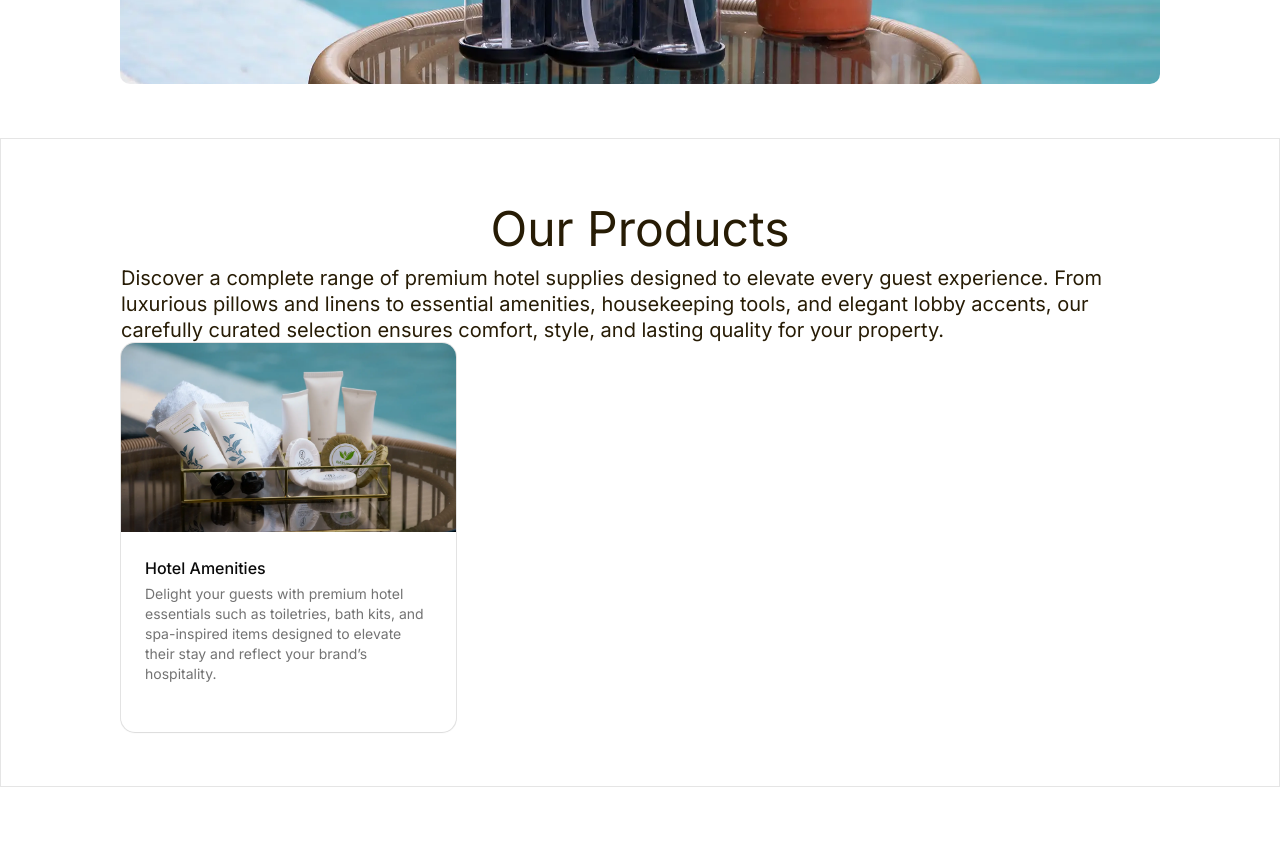
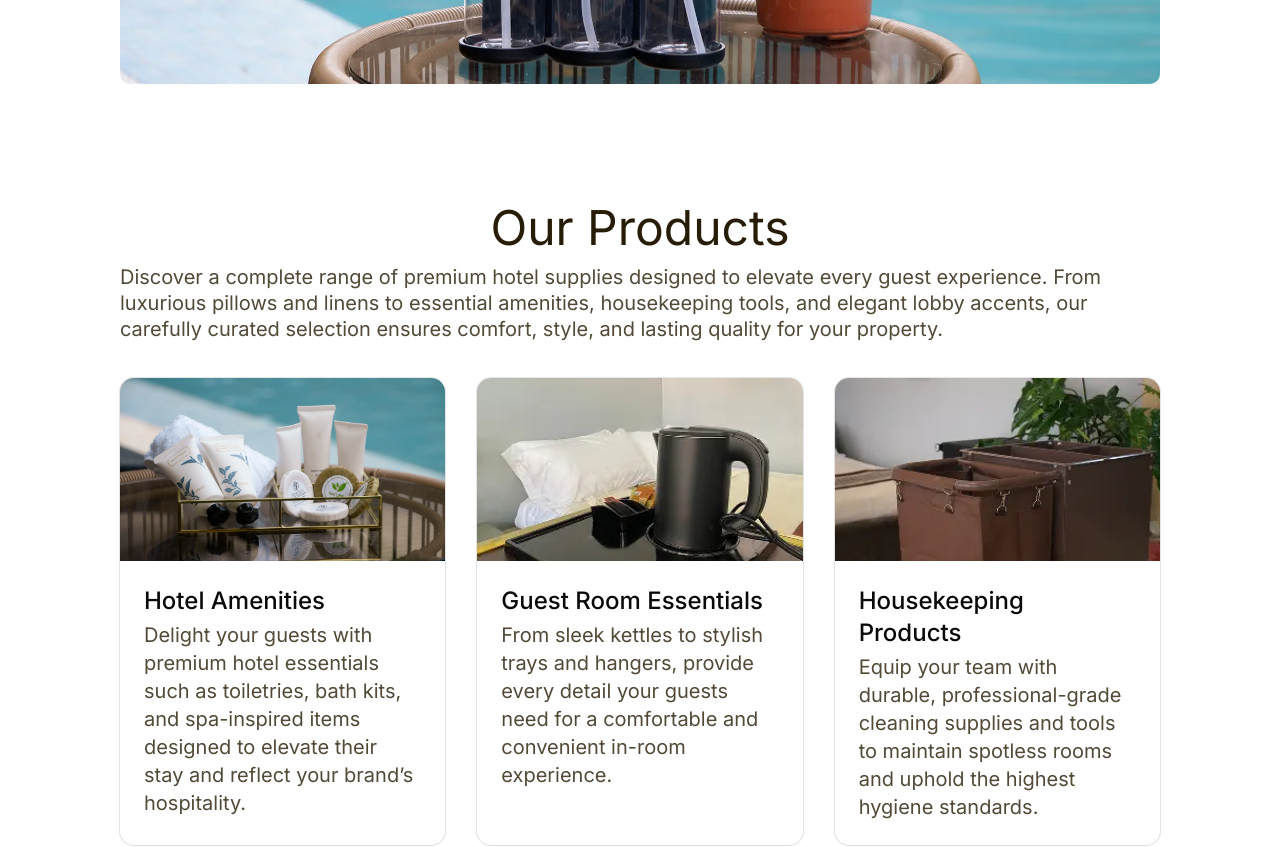
Before and after one commit to markmarkestareja/heijun-nextjs, a Next.js app: page / in a window 1280 px wide. Shown: the part 1820-2667 px from the top of the page. Before the commit the page ends 2607 px from the top, so only its background shows below. Built offline with nearby package versions, Linux system fonts and the light colour scheme.

Commit message:
Finished the ProductCategories section

```diff
--- a/app/globals.css
+++ b/app/globals.css
@@ -13,6 +13,7 @@
   --light-active: rgb(255, 255, 255, 0.6);
   --grey: #f7f7f7;
   --dark: #271c05;
+  --dark-muted: rgb(39, 28, 5, 0.8);
   --gradient: linear-gradient(to top left, #af821d, #dbc774, #eff0b9);
 
   --background: oklch(1 0 0);
@@ -58,6 +59,7 @@
   --color-light-active: var(--light-active);
   --color-grey: var(--grey);
   --color-dark: var(--dark);
+  --color-dark-muted: var(--dark-muted);
   --color-gradient: var(--gradient);
   --font-heading: var(--font-sans);
   --font-sans: var(--font-sans);
@@ -125,6 +127,7 @@ h2 {
 p{
   font-size: 14px;
   line-height: 1.3;
+  color: var(--color-dark-muted);
 }
 
 section {
--- /dev/null
+++ b/components/home/About.tsx
@@ -0,0 +1,9 @@
+import React from 'react'
+
+export default function About() {
+  return (
+    <section>
+
+    </section>
+  )
+}
--- a/components/home/ProductCategories.tsx
+++ b/components/home/ProductCategories.tsx
@@ -8,11 +8,16 @@ import {
   CardTitle,
 } from "@/components/ui/card";
 
+import { ProductCategoriesData } from "@/data/ProductCategories";
+import Link from "next/link";
+
 export default function ProductCategories() {
   return (
     <section
       className="
-        border"
+        flex
+        flex-col
+        gap-9"
     >
       <div>
         <h2>Our Products</h2>
@@ -24,31 +29,31 @@ export default function ProductCategories() {
           quality for your property.
         </p>
       </div>
-      <div className="grid grid-cols-1 gap-4 md:grid-cols-2 lg:grid-cols-3">
-        <Card className="relative mx-auto w-full max-w-sm pt-0">
+
+      <div className="grid grid-cols-1 gap-8 md:grid-cols-2 lg:grid-cols-3">
+        {ProductCategoriesData.map((productCategory, index) => (
+          <Link href="/about" key={index}>
+            <Card className="relative mx-auto w-full h-full pt-0">
               <div className="relative aspect-video w-full overflow-hidden">
                 <Image
-              src="/images/home/categories-image/amenities.webp"
-              alt="Event cover"
+                  src={`/images/home/categories-image/${productCategory.image}`}
+                  alt={productCategory.title}
                   fill
                   className="object-cover transition-all dark:brightness-40"
                 />
               </div>
               <CardHeader>
                 <CardAction></CardAction>
-            <CardTitle>Hotel Amenities</CardTitle>
-            <CardDescription>
-              Delight your guests with premium hotel essentials such as
-              toiletries, bath kits, and spa-inspired items designed to elevate
-              their stay and reflect your brand’s hospitality.
-            </CardDescription>
+                <CardTitle
+                  className="text-lg md:text-2xl font-semi-bold"
+                >{productCategory.title}</CardTitle>
+                <CardDescription
+                  className="text-sm md:text-base lg:text-xl text-dark-muted"
+                >{productCategory.description}</CardDescription>
               </CardHeader>
-          <CardFooter>
-            {/* <Button className="w-full">View Event</Button> */}
-          </CardFooter>
             </Card>
-
-
+          </Link>
+        ))}
       </div>
     </section>
   );
--- a/data/ProductCategories.ts
+++ b/data/ProductCategories.ts
@@ -1,4 +1,4 @@
-export const ProductCategories = [
+export const ProductCategoriesData = [
     {
         image: "amenities.webp",
         title: "Hotel Amenities",
@@ -10,17 +10,17 @@ export const ProductCategories = [
         description: "From sleek kettles to stylish trays and hangers, provide every detail your guests need for a comfortable and convenient in-room experience."
     },
     {
-        image: "amenities.webp",
+        image: "housekeeping.webp",
         title: "Housekeeping Products",
         description: "Equip your team with durable, professional-grade cleaning supplies and tools to maintain spotless rooms and uphold the highest hygiene standards."
     },
     {
-        image: "amenities.webp",
+        image: "linen.webp",
         title: "Pillow and Linens",
         description: "Offer luxurious comfort with plush pillows, crisp bed linens, and soft bedding that ensure a restful and memorable night’s sleep for every guest."
     },
     {
-        image: "amenities.webp",
+        image: "lobby.webp",
         title: "Other Products",
         description: "Create a welcoming first impression with elegant lobby accessories—from décor pieces to practical fixtures that enhance the look and functionality of your reception area."
     },
```
Lines whose indentation alone changed are shown as unchanged.
